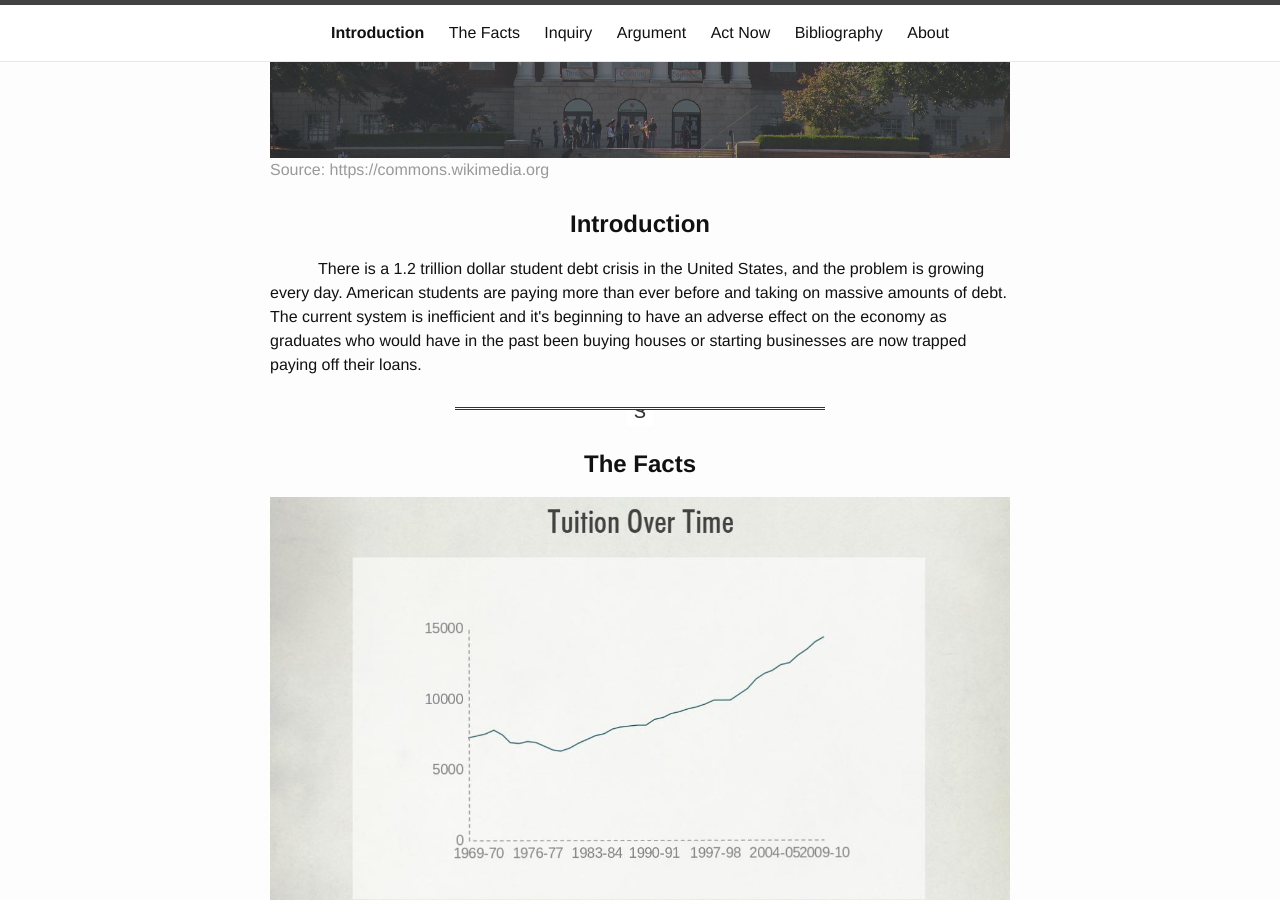
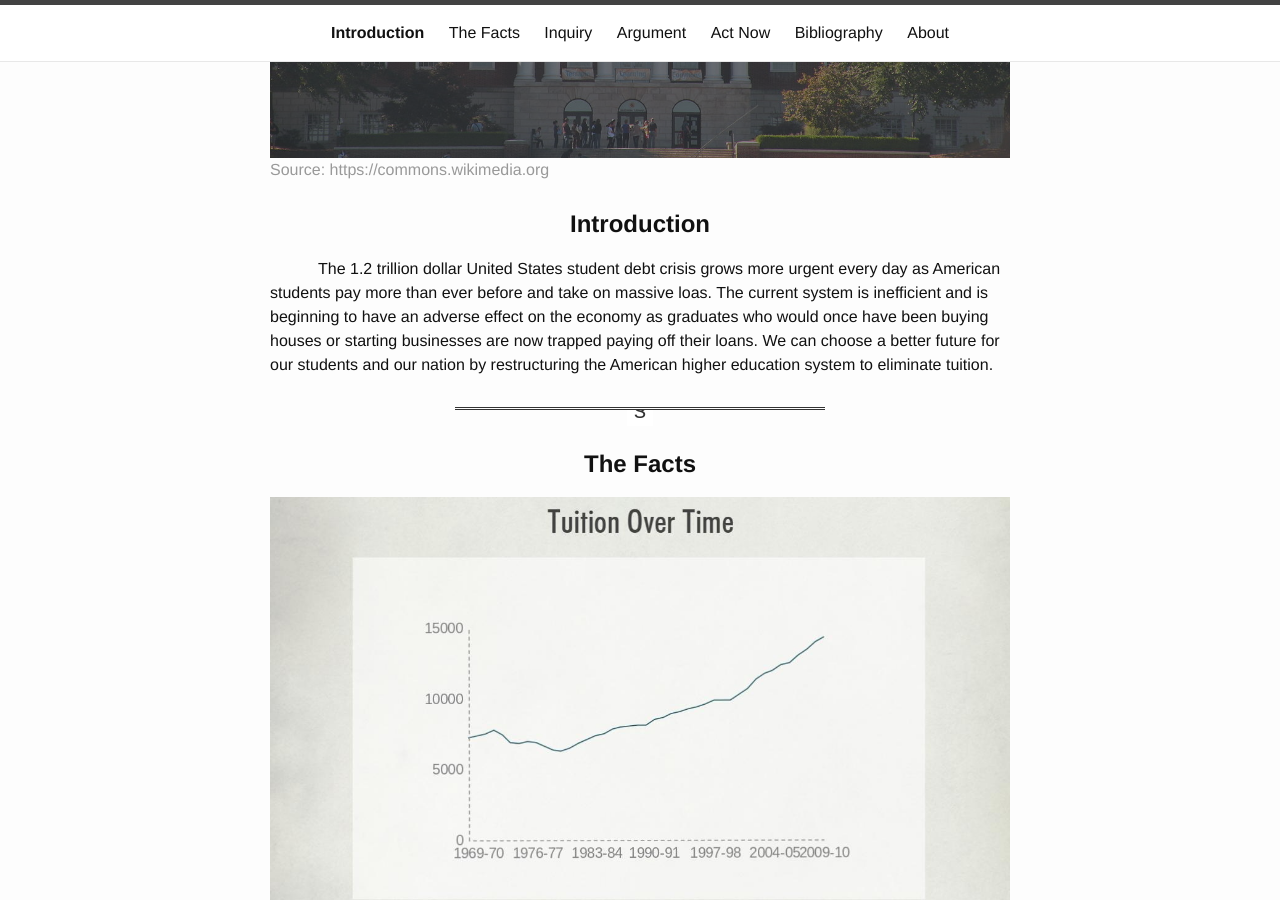
Before and after one commit to AntCas/antcas.github.io, a Jekyll site: the page built from education/index.html, in a window 1280 px wide and 900 px high, scrolled down 378 px. Built offline with Jekyll 4.4.1, drawn with Linux system fonts in a browser that asks for light colours; nearby versions of some CDN libraries.

Commit message:
better intro

```diff
--- a/_includes/_introduction.html
+++ b/_includes/_introduction.html
@@ -15,7 +15,7 @@
 	<br/>
     <h2>Introduction</h2>
 	<p>
-	There is a 1.2 trillion dollar student debt crisis in the United States, and the problem is growing every day. American students are paying more than ever before and taking on massive amounts of debt. The current system is inefficient and it's beginning to have an adverse effect on the economy as graduates who would have in the past been buying houses or starting businesses are now trapped paying off their loans.
+	The 1.2 trillion dollar United States student debt crisis grows more urgent every day as American students pay more than ever before and take on massive loas. The current system is inefficient and is beginning to have an adverse effect on the economy as graduates who would once have been buying houses or starting businesses are now trapped paying off their loans. We can choose a better future for our students and our nation by restructuring the American higher education system to eliminate tuition.
 	</p>
 </section>
 <!-- /Introduction -->
```
